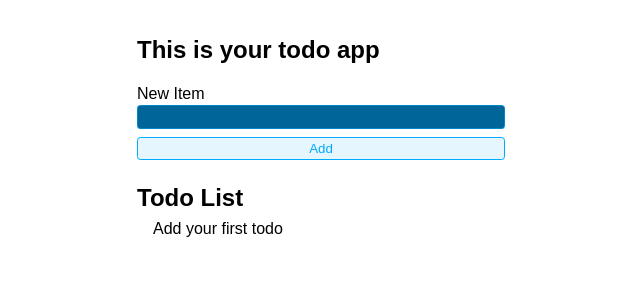
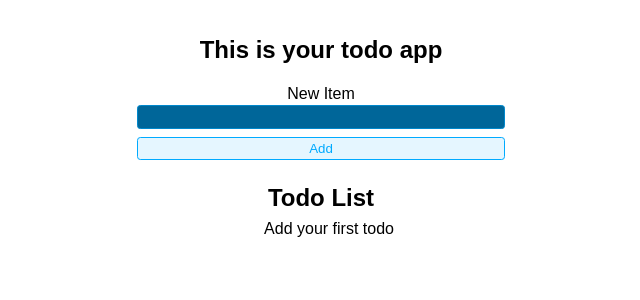
Before and after one commit to dgorik/todo-react, a React (Vite) app: page / in a window 1280 px wide. Shown: the top 300 px of the page, without its empty margins (319-959 px from the left). Built offline with nearby package versions, Linux system fonts and the light colour scheme.

Commit message:
Reworked the styles of the application

```diff
--- a/src/styles.css
+++ b/src/styles.css
@@ -4,17 +4,18 @@
 }
 
 body {
-    background: white;
+    background: rgb(255, 255, 255);
     color: black;
     max-width: 400px;
     padding: 1rem;
-    margin: 0 auto;
+    margin: auto;
 }
 
 .new-item-form {
     display: flex;
     flex-direction: column;
     gap: 0.5rem;
+    text-align: center;
 }
 
 .form-row {
@@ -66,6 +67,7 @@ body {
     font-size: 1.5rem;
     margin-top: 1.5rem;
     margin-bottom: 0.5rem;
+    text-align: center;
 }
 
 .list {
@@ -81,21 +83,20 @@ body {
 
 .list {
     display: flex;
-    flex-direction: column;
     gap: 0.3rem;
+    justify-content: center;
 }
 
 .list li {
     display: flex;
     gap: 0.5rem;
-    align-items: center;
+    justify-content: center;
 }
 
 .list li label {
     display: flex;
     gap: 0.25rem;
     cursor: pointer;
-    align-items: center;
 }
 
 .list li:has(input:focus-visible) label {
```
